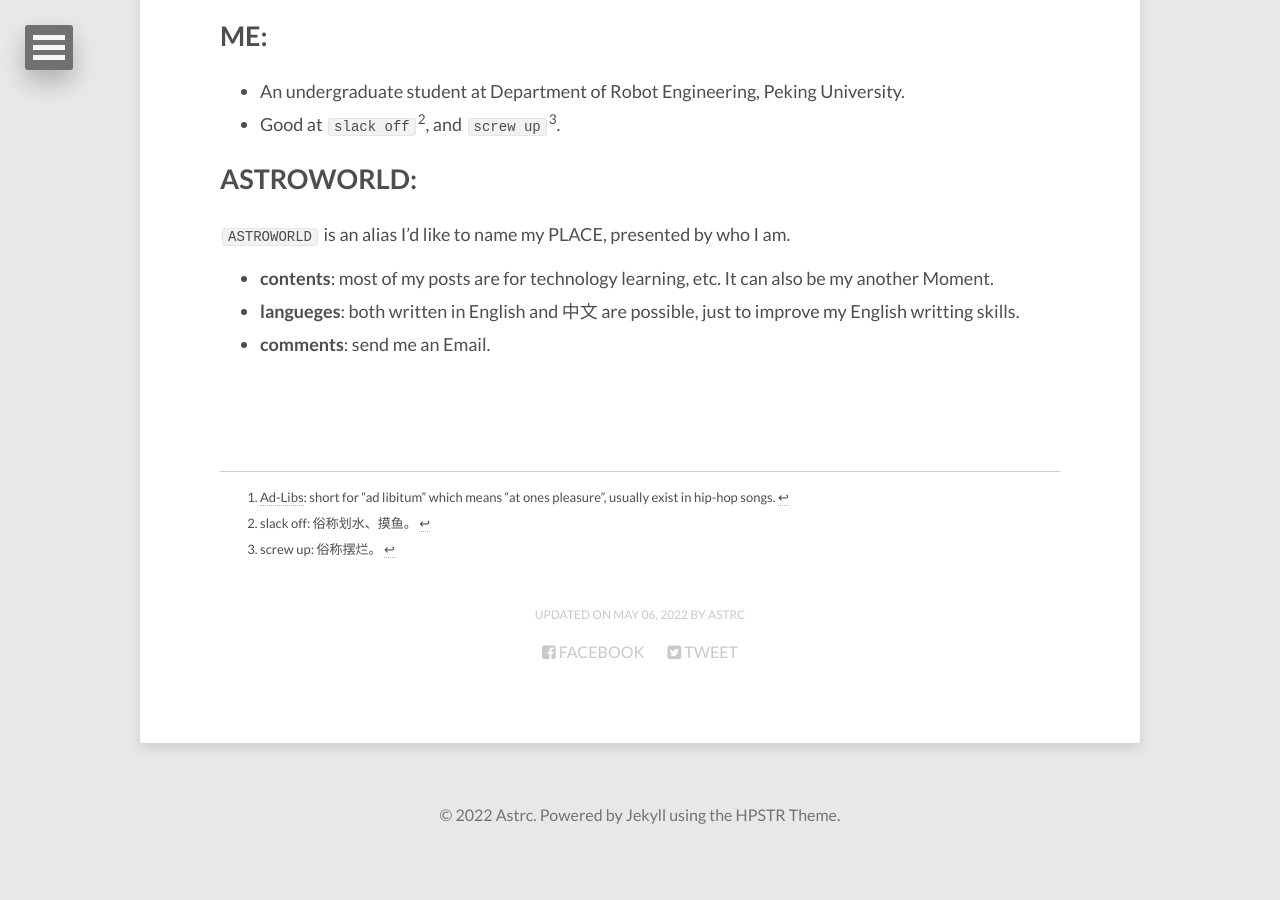
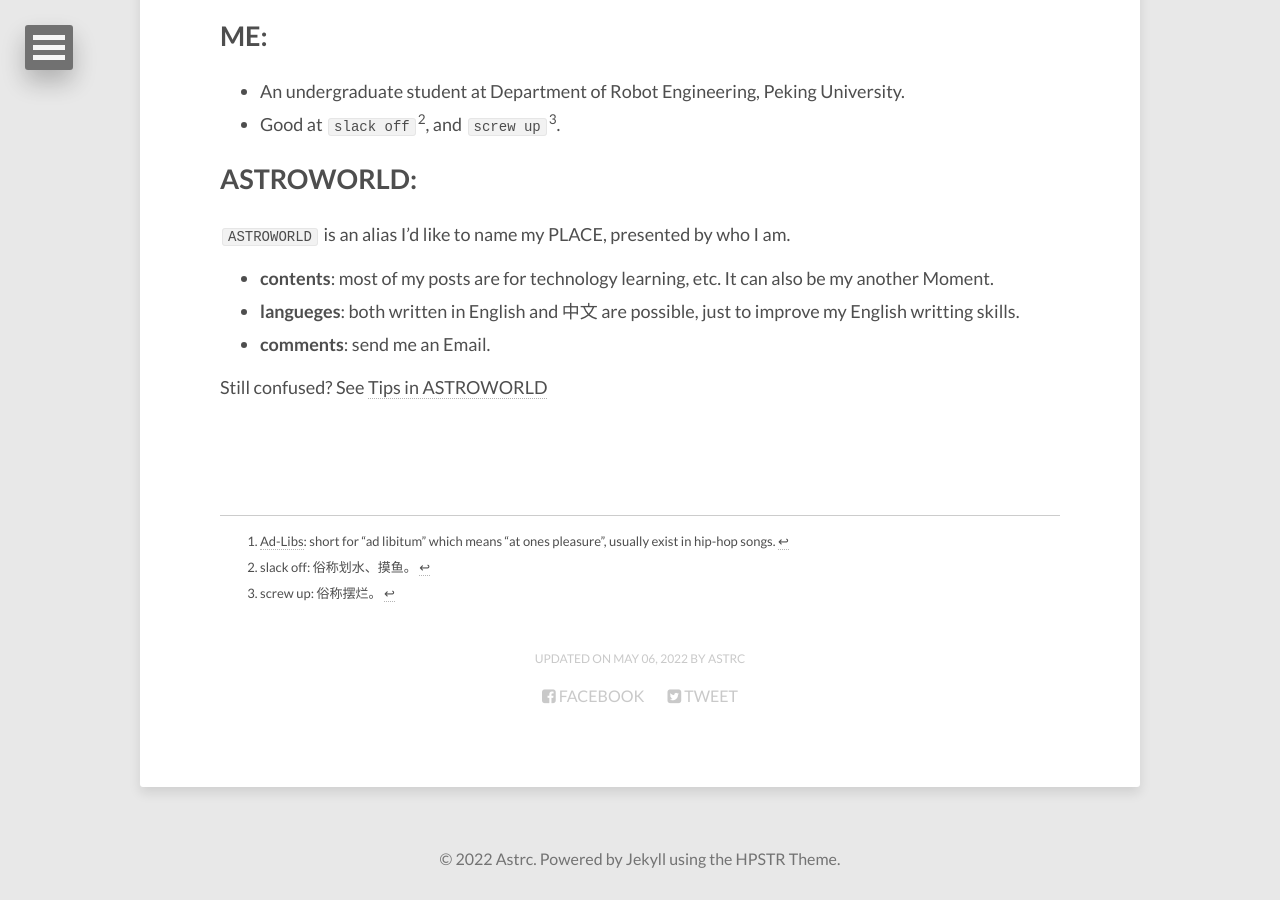
Before and after one commit to lucameng/lucameng.github.io, a Jekyll site: the page built from about/index.md, in a window 1280 px wide and 900 px high, scrolled down 1357 px. Built offline with Jekyll 4.4.1, drawn with Linux system fonts in a browser that asks for light colours; before the commit the page ends 2213 px from its top, so only the background shows below that.

Commit message:
add Tips and profile image

```diff
--- a/about/index.md
+++ b/about/index.md
@@ -33,6 +33,8 @@ Do an ad-lib anytime you want! For me it'll be like "ASTRO!!!".
 * **langueges**: both written in English and 中文 are possible, just to improve my English writting skills.
 * **comments**: send me an Email.
 
+ Still confused? See [Tips in ASTROWORLD](https://lucameng.github.io/post-test/)
+
 <br/>
 <br/>
 <br/>
```
